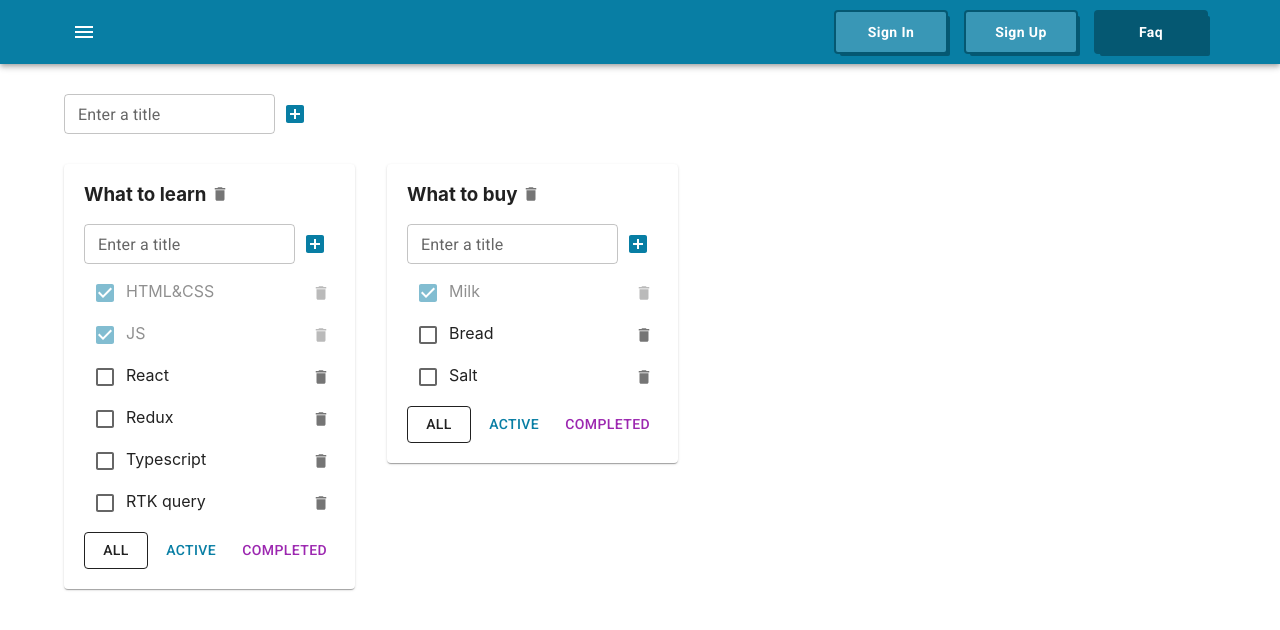
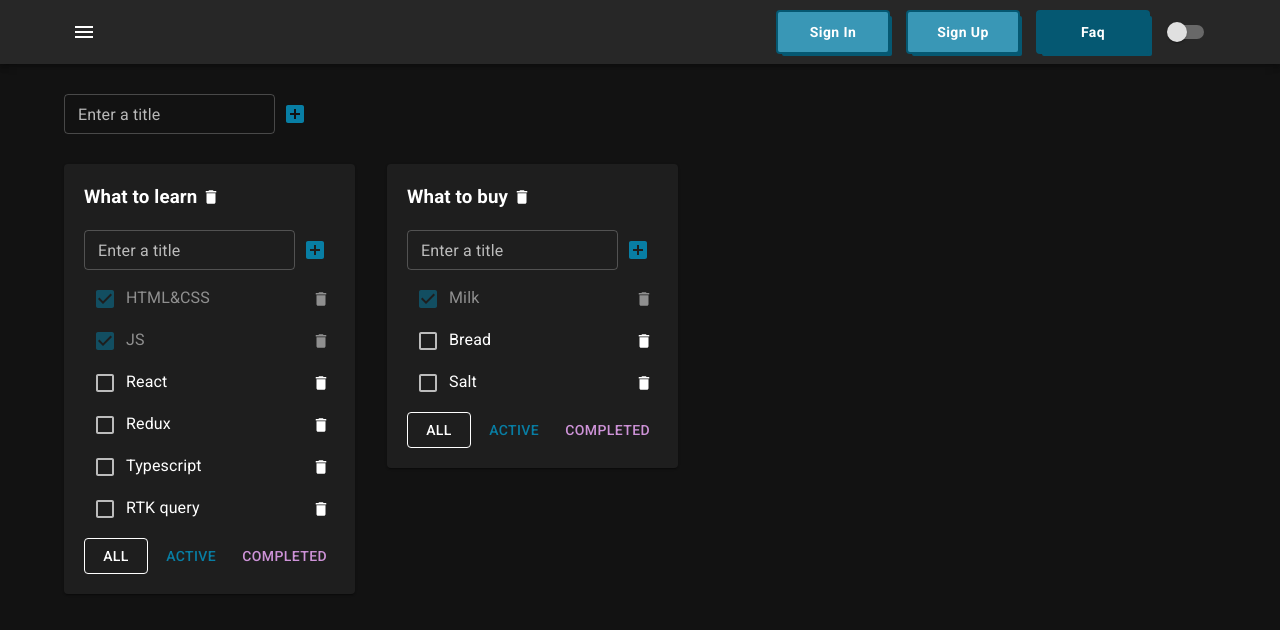
Before and after one commit to Nikolay-Gruzd/ToDoList, a React (Vite) app: page / in a window 1280 px wide. Shown: the top 630 px of the page. Built offline with nearby package versions, Linux system fonts and the light colour scheme.

Commit message:
App.tsx MUI
Added a switch to choose between light and dark themes.

```diff
--- a/src/App.tsx
+++ b/src/App.tsx
@@ -13,8 +13,12 @@ import Paper from "@mui/material/Paper";
 import {containerSx} from "./components/todoListItem/TodolistItem.styles.ts";
 import {NavButton} from "./NavButton.ts";
 import { createTheme, ThemeProvider } from '@mui/material/styles'
+import Switch from '@mui/material/Switch'
+import CssBaseline from '@mui/material/CssBaseline'
 
 // Types //
+type ThemeMode = 'dark' | 'light'
+
 export type FilterValues = "all" | "active" | "completed"
 
 export type Task = {
@@ -34,6 +38,8 @@ export type TodoLists = {
 export const App = () => {
 
     // Data //
+
+    const [themeMode, setThemeMode] = useState<ThemeMode>('dark')
 
     const todoListId1 = v1()
     const todoListId2 = v1()
@@ -117,15 +123,20 @@ export const App = () => {
 
     const theme = createTheme({
         palette: {
+            mode: themeMode,
             primary: {
                 main: '#087EA4'
             }
         }
     })
+    const changeMode = () => {
+        setThemeMode(themeMode === 'light' ? 'dark' : 'light')
+    }
 
     return (
         <div className="app">
             <ThemeProvider theme={theme}>
+                <CssBaseline />
                 <AppBar position='static' sx={{mb: '30px'}}>
                     <Toolbar>
                         <Container maxWidth={'lg'} sx={containerSx}>
@@ -136,6 +147,7 @@ export const App = () => {
                                 <NavButton>Sign in</NavButton>
                                 <NavButton>Sign up</NavButton>
                                 <NavButton background={theme.palette.primary.dark}>Faq</NavButton>
+                                <Switch color={'default'} onChange={changeMode}/>
                             </div>
                         </Container>
                     </Toolbar>
```
